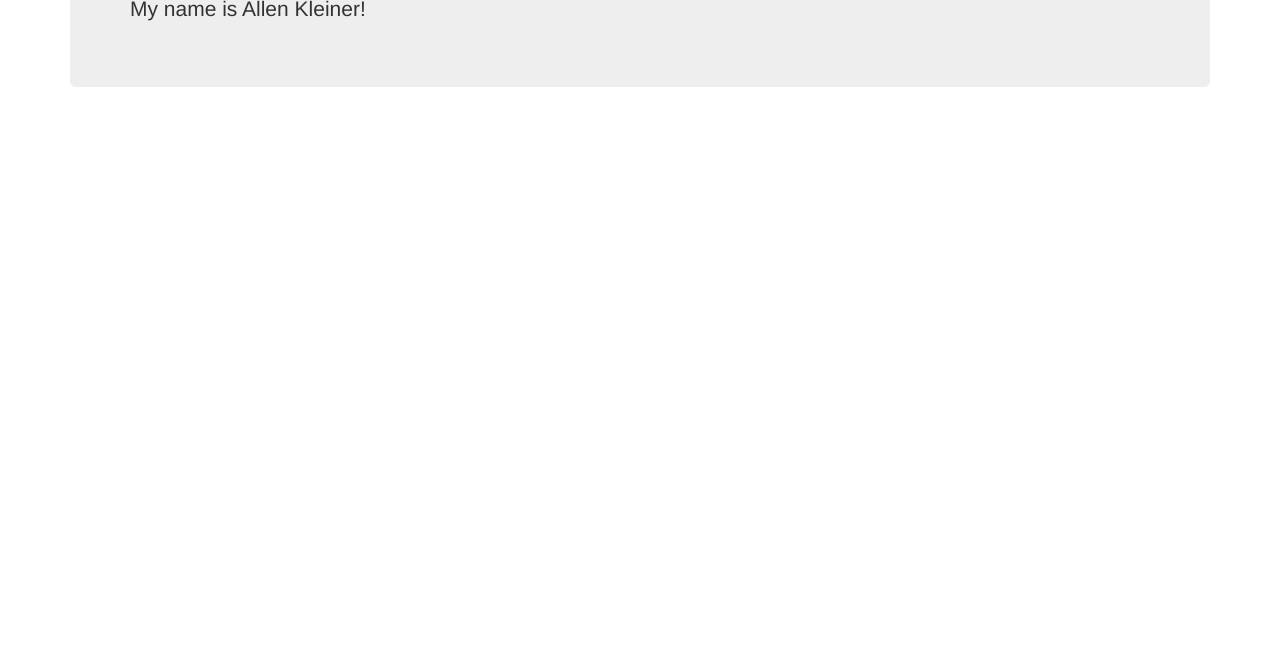
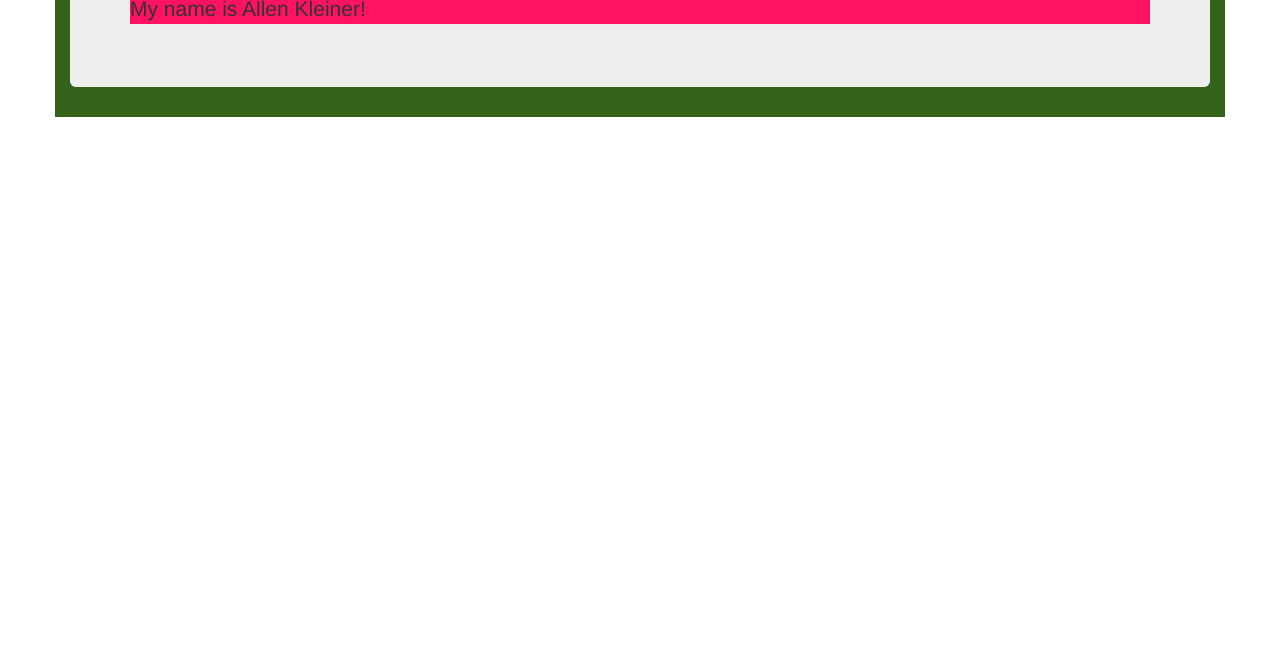
Before and after one commit to akleiner2/gulp-test, a website: page index.html in a window 1280 px wide. Shown: the part 153-800 px from the top of the page. Drawn offline with nearby package versions, Linux system fonts and the light colour scheme.

Commit message:
changes to script and index

```diff
--- a/index.html
+++ b/index.html
@@ -2,6 +2,7 @@
 	<head>
 		<title> Allen's Sample Webpage </title>
 		<link rel = "stylesheet" type = "text/css" href = "http://maxcdn.bootstrapcdn.com/bootstrap/3.2.0/css/bootstrap.min.css"/>
+		<link rel = "stylesheet" type = "text/css" href = "./css/style.css"/>
 		<script src = "http://code.jquery.com/jquery-1.11.1.min.js"></script>
 		<script src = "./scripts/script.js"></script>
 	</head>
--- a/package.json
+++ b/package.json
@@ -23,6 +23,7 @@
     "gulp": "^3.8.5",
     "gulp-concat": "^2.2.0",
     "gulp-jshint": "^1.6.4",
+    "gulp-minify-css": "^0.3.6",
     "gulp-rename": "^1.2.0",
     "gulp-sass": "^0.7.2",
     "gulp-uglify": "^0.3.1"
--- a/scripts/script.js
+++ b/scripts/script.js
@@ -5,4 +5,4 @@
 $(document).ready(function(){
 	$('h1').hide().fadeIn("slow");
 	$('p').css("opacity", 0).delay(500).animate({opacity: 1});
-})
+});
```
